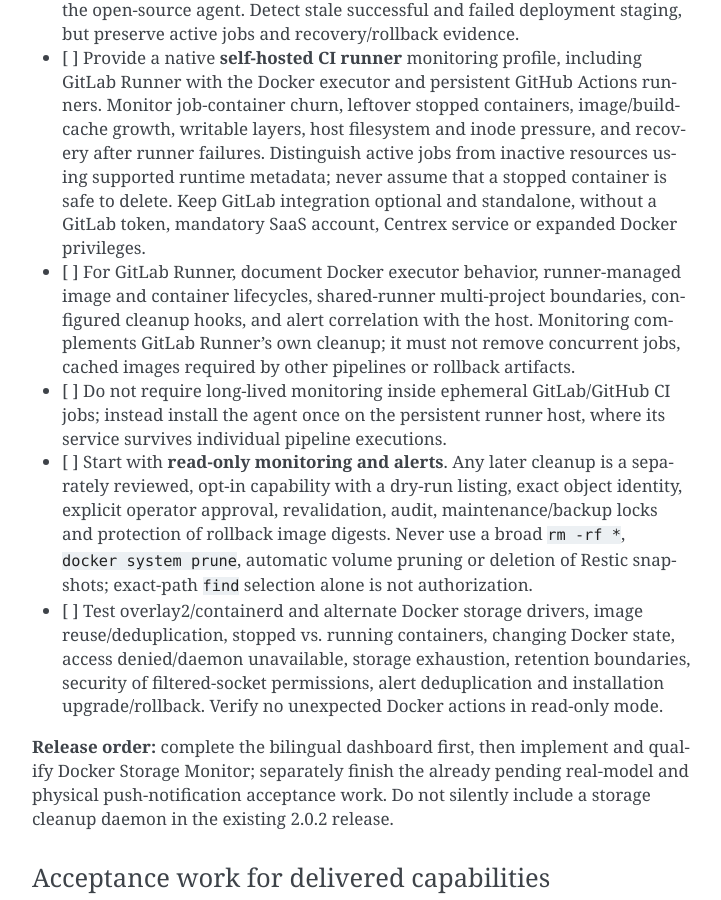
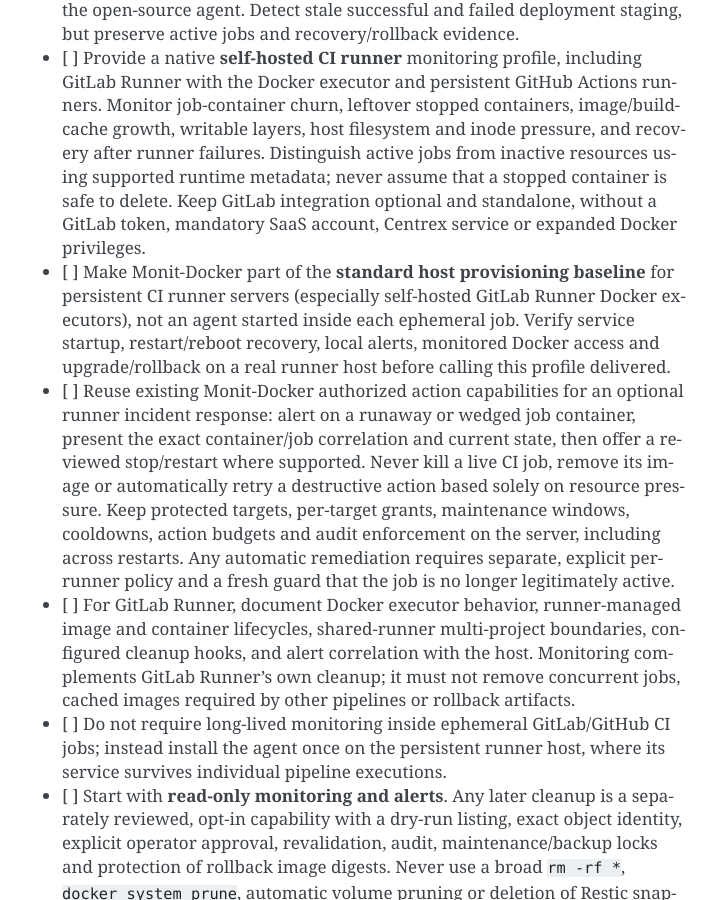
Before and after one commit to decryptus/monit-docker, a Sphinx documentation site: the page built from docs/roadmap.md, in a window 1280 px wide and 900 px high, scrolled down 1719 px. Shown: the whole window, without its empty margins (388-1109 px from the left). Built offline with Sphinx 7.4.7, drawn with Linux system fonts in a browser that asks for light colours.

Commit message:
Require Monit-Docker in persistent runner host baseline with guarded actions

```diff
--- a/docs/roadmap.md
+++ b/docs/roadmap.md
@@ -72,6 +72,20 @@ or enabled**; acceptance and compatibility review are still required.
   supported runtime metadata; never assume that a stopped container is safe
   to delete. Keep GitLab integration optional and standalone, without a GitLab
   token, mandatory SaaS account, Centrex service or expanded Docker privileges.
+- [ ] Make Monit-Docker part of the **standard host provisioning baseline** for
+  persistent CI runner servers (especially self-hosted GitLab Runner Docker
+  executors), not an agent started inside each ephemeral job. Verify service
+  startup, restart/reboot recovery, local alerts, monitored Docker access and
+  upgrade/rollback on a real runner host before calling this profile delivered.
+- [ ] Reuse existing Monit-Docker authorized action capabilities for an optional
+  runner incident response: alert on a runaway or wedged job container, present
+  the exact container/job correlation and current state, then offer a reviewed
+  stop/restart where supported. Never kill a live CI job, remove its image or
+  automatically retry a destructive action based solely on resource pressure.
+  Keep protected targets, per-target grants, maintenance windows, cooldowns,
+  action budgets and audit enforcement on the server, including across restarts.
+  Any automatic remediation requires separate, explicit per-runner policy and
+  a fresh guard that the job is no longer legitimately active.
 - [ ] For GitLab Runner, document Docker executor behavior, runner-managed image
   and container lifecycles, shared-runner multi-project boundaries, configured
   cleanup hooks, and alert correlation with the host. Monitoring complements
```
